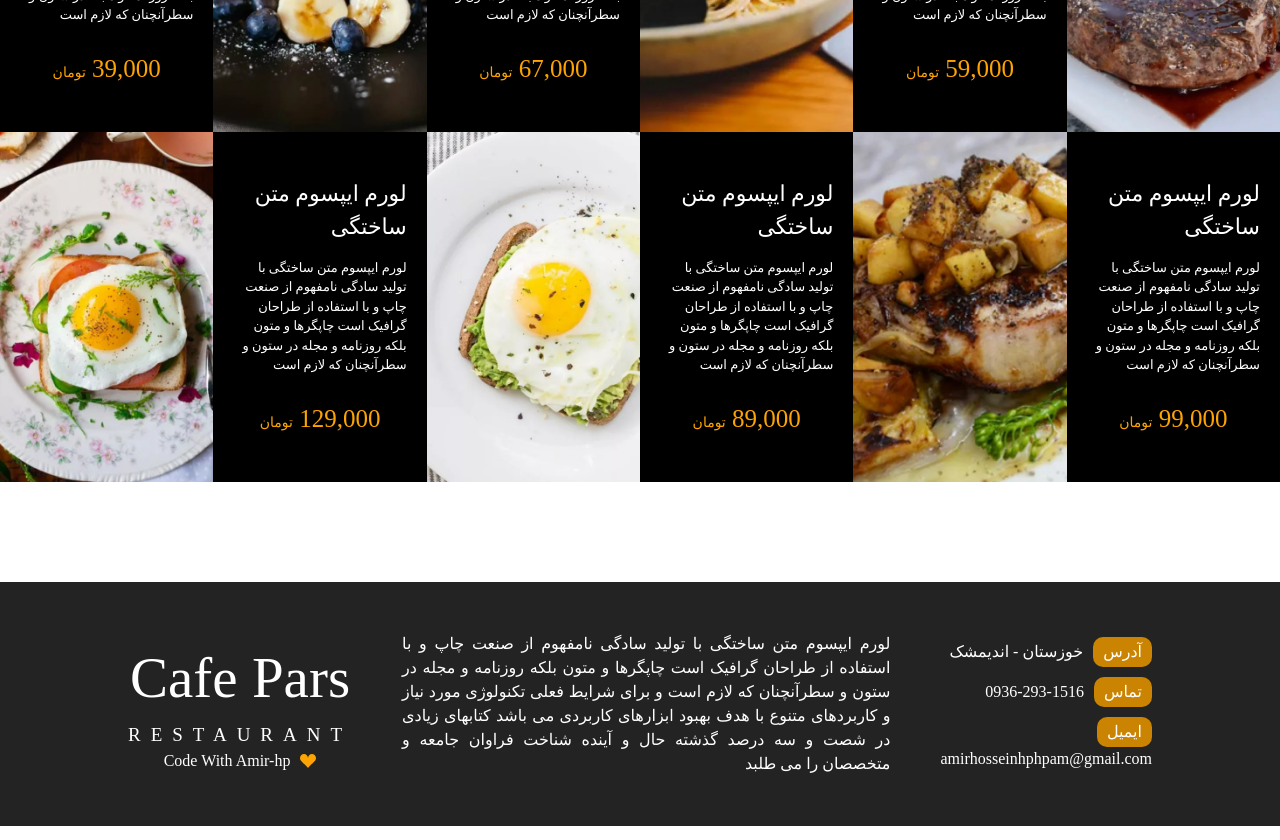
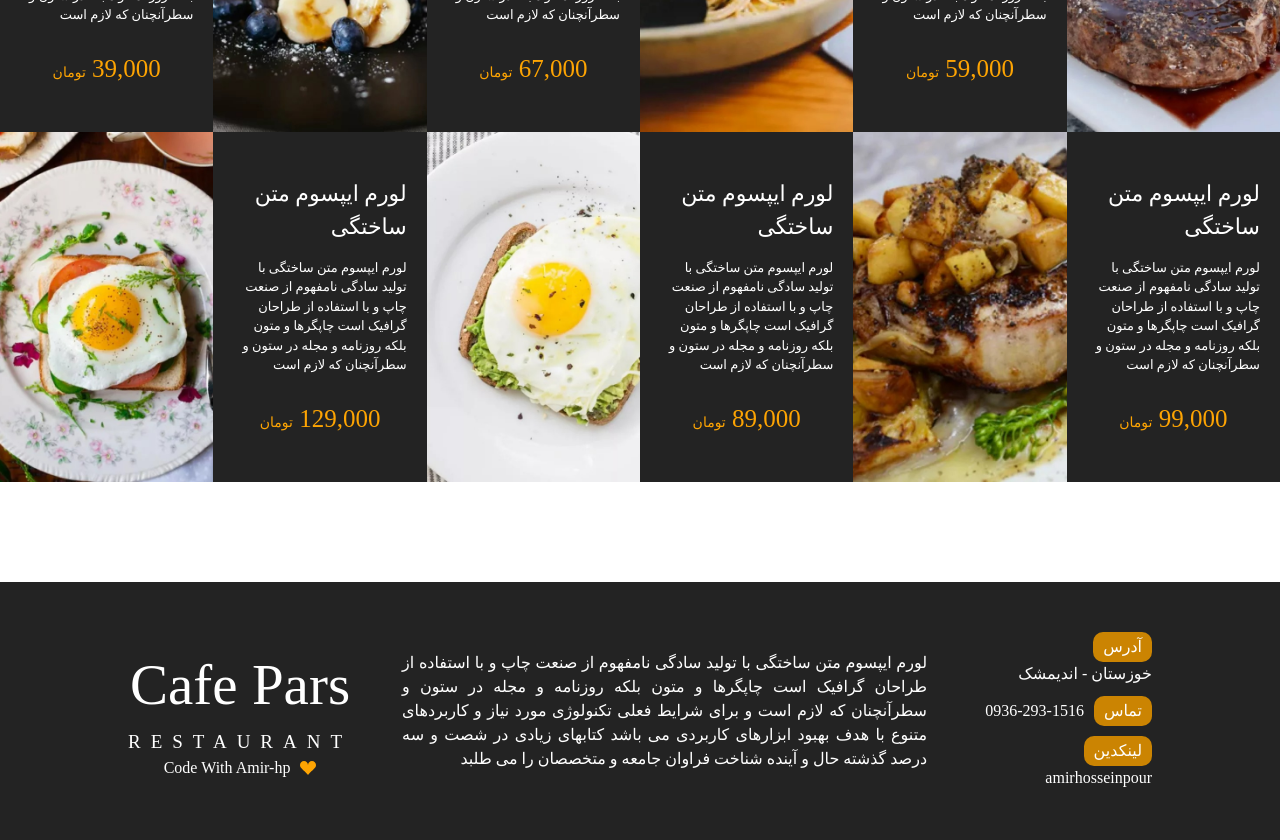
Before and after one commit to amirhpy/Restaurant-Landing, a React (Create React App) app: page / in a window 1280 px wide. Shown: the part 1820-2660 px from the top of the page. Built offline with nearby package versions, Linux system fonts and the light colour scheme.

Commit message:
refactor

```diff
--- a/src/components/Footer/Footer.js
+++ b/src/components/Footer/Footer.js
@@ -28,8 +28,8 @@ const Footer = () => {
                         <span className='font-Vazir-digit'>0936-293-1516</span>
                     </div>
                     <div className='flex flex-wrap items-center'>
-                        <p className='ml-[10px] bg-darkorange-0 p-[3px_10px_3px_10px] rounded-[10px]'>ایمیل</p>
-                        <span>amirhosseinhphpam@gmail.com</span>
+                        <p className='ml-[10px] bg-darkorange-0 p-[3px_10px_3px_10px] rounded-[10px]'>لینکدین</p>
+                        <span>amirhosseinpour</span>
                     </div>
                 </div>
             </div>
--- a/src/components/OurMenuOrder/OurMenuOrder.js
+++ b/src/components/OurMenuOrder/OurMenuOrder.js
@@ -14,7 +14,7 @@ const OurMenuOrder = () => {
         <div className='flex flex-wrap'>
             {ourMenu.map(order => (
                 <div key={order.id} className='
-                    bg-[#000]
+                    bg-[#232323]
                     text-white-0
                     font-Vazir-regular
                     flex max-w-[100%]
```
